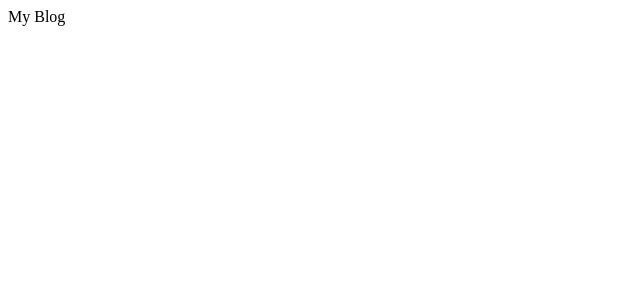
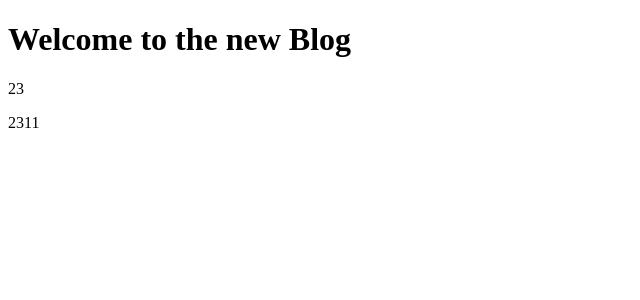
Before and after one commit to Avadhoot5/core-projects, a React (Vite) app in the folder my-blog/: page / in a window 1280 px wide. Shown: the top 300 px of the page, without its empty margins (0-640 px from the left). Built offline with nearby package versions, Linux system fonts and the light colour scheme.

Commit message:
multiple elements in the page

```diff
--- a/my-blog/src/App.jsx
+++ b/my-blog/src/App.jsx
@@ -2,9 +2,18 @@ import './App.css'
 
 function App() {
 
+  const title = 'Welcome to the new Blog';
+  const number = 23;
+  const arr = [23,1,1];
+
+
   return (
     <>
-      <div>My Blog</div>
+      <div>
+        <h1>{title}</h1>
+        <p>{number}</p>
+        <p>{arr}</p>
+      </div>
     </>
   )
 }
```
